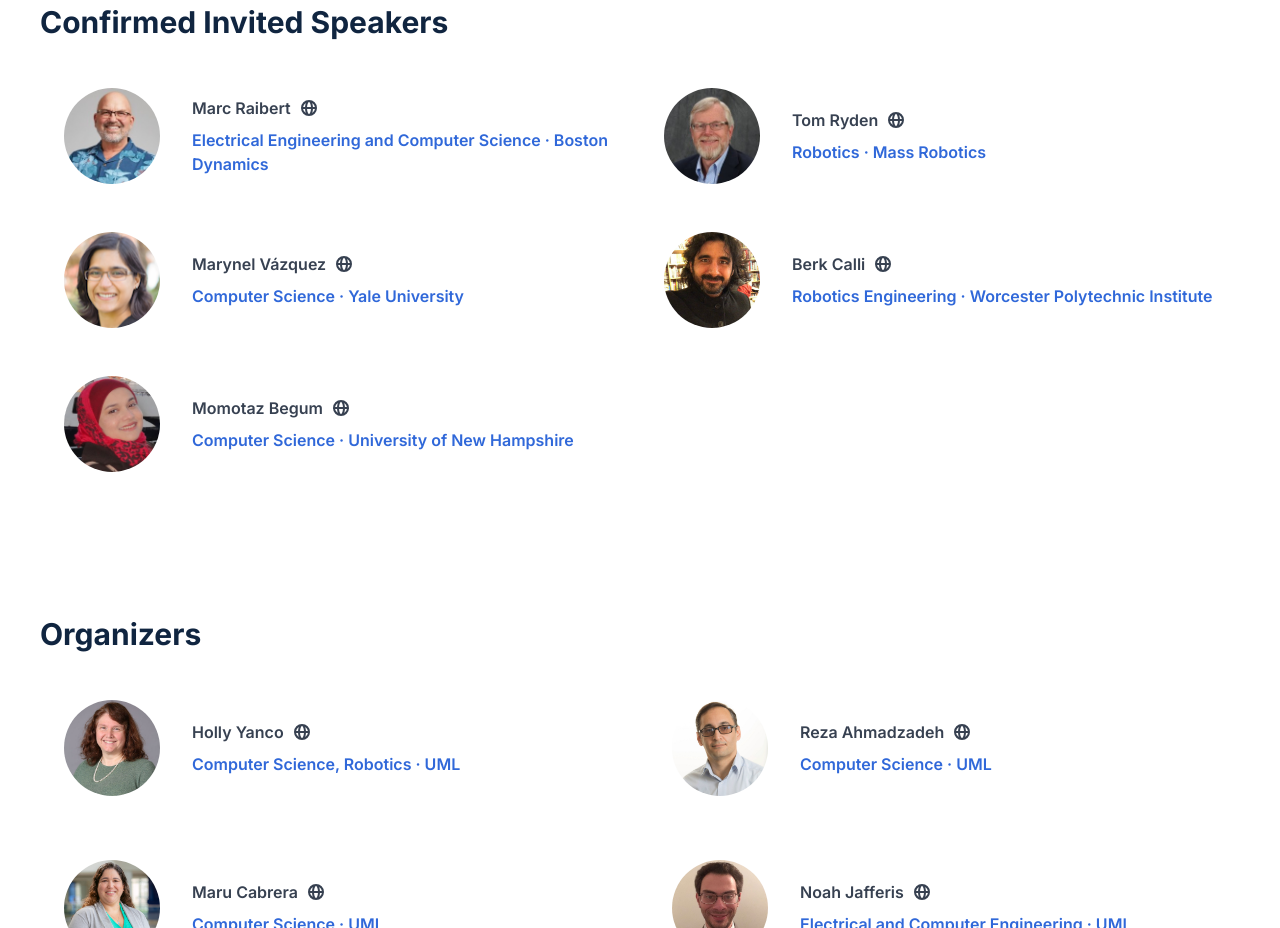
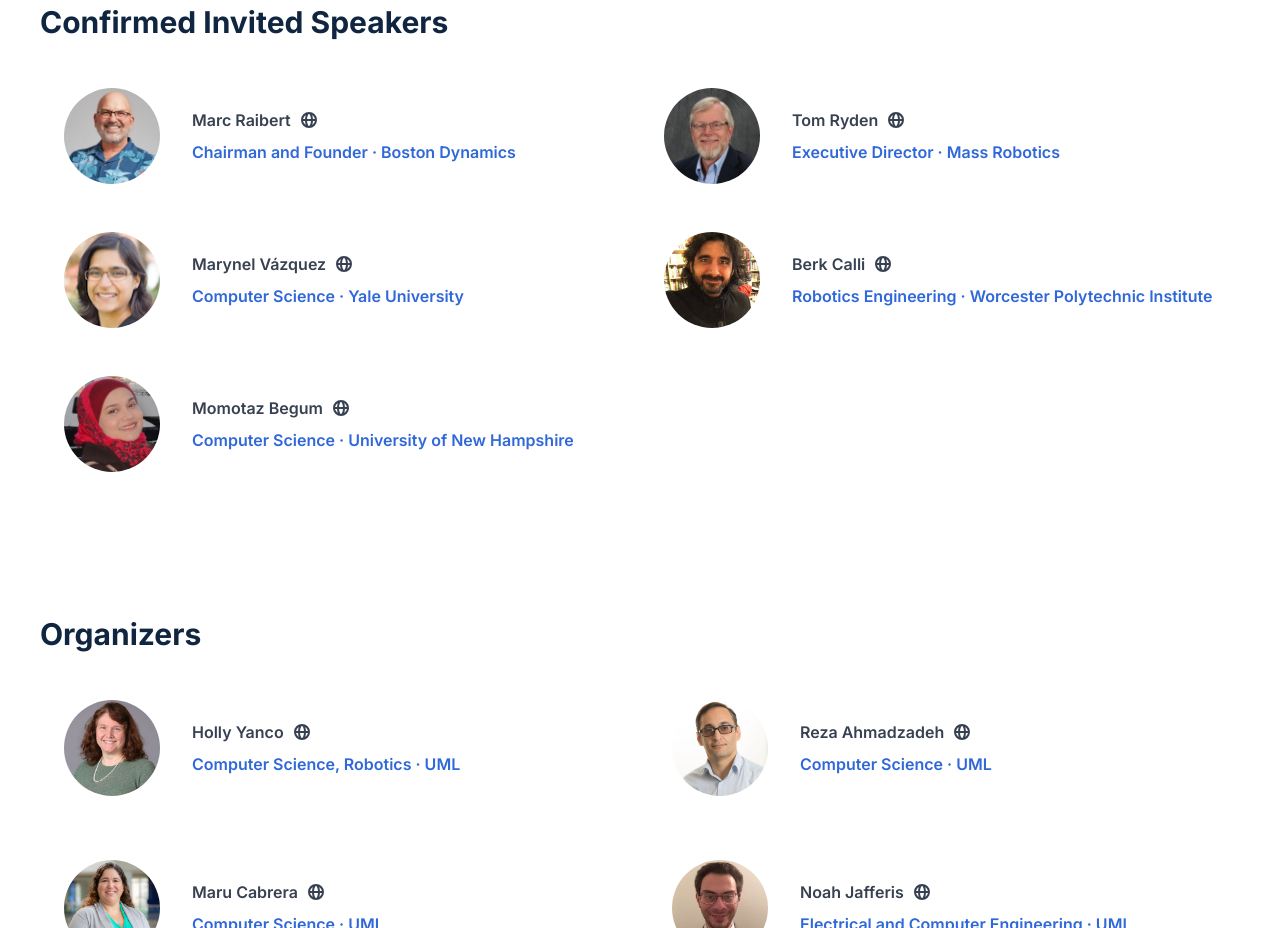
Before and after one commit to mokotturu/nerc-website, a website built with Vite: page index.html in a window 1280 px wide. Shown: the part 2640-3568 px from the top of the page. Built offline with nearby package versions, Linux system fonts and the light colour scheme.

Commit message:
updated speakers descriptions

```diff
--- a/index.html
+++ b/index.html
@@ -211,8 +211,7 @@
 													clip-rule="evenodd" />
 											</svg>
 										</a>
-										<p class="card-description">Electrical Engineering and Computer Science &middot;
-											Boston Dynamics</p>
+										<p class="card-description">Chairman and Founder &middot; Boston Dynamics</p>
 									</div>
 								</div>
 								<div class="card">
@@ -229,7 +228,7 @@
 													clip-rule="evenodd" />
 											</svg>
 										</a>
-										<p class="card-description">Robotics &middot; Mass Robotics</p>
+										<p class="card-description">Executive Director &middot; Mass Robotics</p>
 									</div>
 								</div>
 								<div class="card">
```
